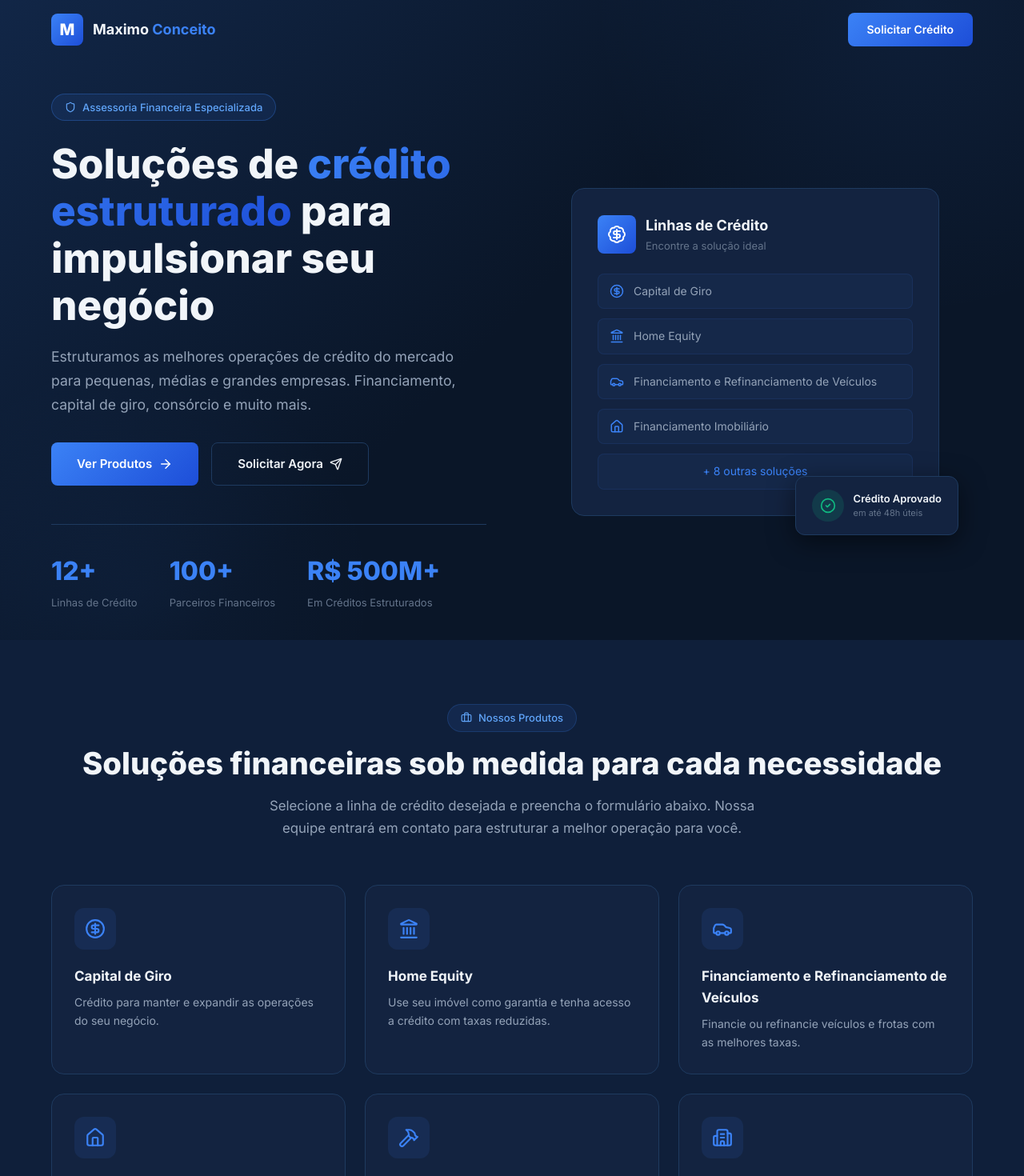
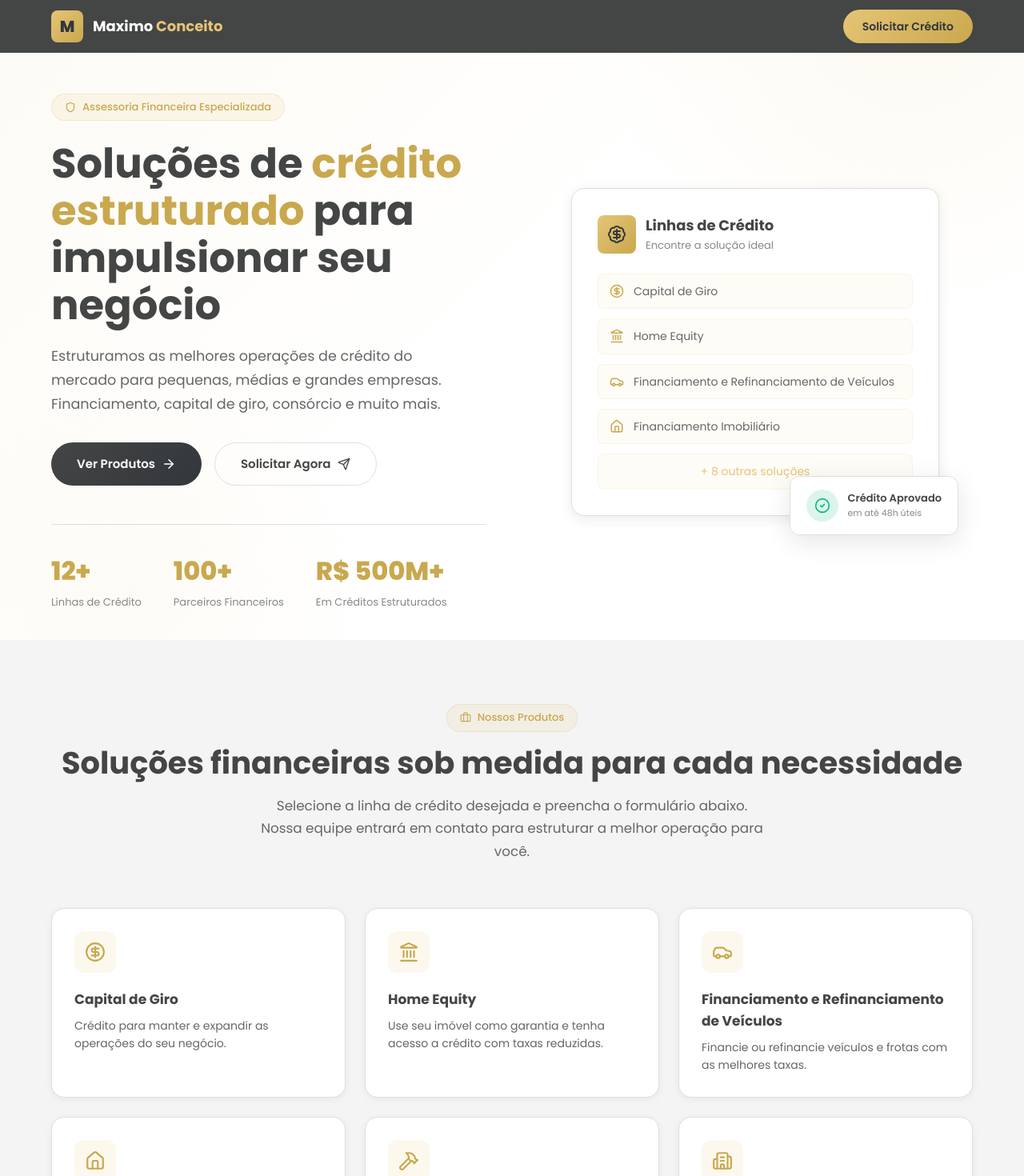
Before and after one commit to clean128/financial-products, a React (Vite) app: page / in a window 1280 px wide. Shown: the top 1470 px of the page at 80% size. Built offline with nearby package versions, Linux system fonts and the light colour scheme.

Commit message:
Refactor styles and update components for improved UI consistency

```diff
--- a/index.html
+++ b/index.html
@@ -8,7 +8,7 @@
     <title>Maximo Conceito | Assessoria Financeira e Crédito Estruturado</title>
     <link rel="preconnect" href="https://fonts.googleapis.com">
     <link rel="preconnect" href="https://fonts.gstatic.com" crossorigin>
-    <link href="https://fonts.googleapis.com/css2?family=Inter:wght@300;400;500;600;700;800;900&display=swap" rel="stylesheet">
+    <link href="https://fonts.googleapis.com/css2?family=Poppins:wght@300;400;500;600;700;800;900&display=swap" rel="stylesheet">
   </head>
   <body>
     <div id="root"></div>
--- a/src/components/QRSection.tsx
+++ b/src/components/QRSection.tsx
@@ -23,7 +23,7 @@ export default function QRSection() {
               value={LANDING_URL}
               size={200}
               bgColor="#ffffff"
-              fgColor="#0A1628"
+              fgColor="#444545"
               level="H"
               includeMargin={false}
             />
--- a/src/styles/global.css
+++ b/src/styles/global.css
@@ -7,28 +7,29 @@
 }
 
 :root {
-  --bg-primary: #0A1628;
-  --bg-secondary: #0F1F3A;
-  --bg-card: #132340;
-  --bg-card-hover: #1A2E52;
-  --accent: #3B82F6;
-  --accent-light: #60A5FA;
-  --accent-dark: #2563EB;
-  --gold: #F59E0B;
-  --gold-light: #FBBF24;
-  --text-primary: #F1F5F9;
-  --text-secondary: #94A3B8;
-  --text-muted: #64748B;
-  --border: #1E3A5F;
+  --bg-primary: #ffffff;
+  --bg-secondary: #f4f4f4;
+  --bg-card: #ffffff;
+  --bg-card-hover: #fafafa;
+  --accent: #e5c576;
+  --accent-light: #f0d590;
+  --accent-dark: #c9a84e;
+  --primary: #444545;
+  --primary-dark: #32373c;
+  --text-primary: #333333;
+  --text-secondary: #666666;
+  --text-muted: #888888;
+  --border: #e0e0e0;
+  --border-light: #eeeeee;
   --success: #10B981;
   --error: #EF4444;
-  --gradient-blue: linear-gradient(135deg, #3B82F6, #1D4ED8);
-  --gradient-dark: linear-gradient(180deg, #0A1628 0%, #0F1F3A 100%);
-  --gradient-hero: linear-gradient(135deg, rgba(59, 130, 246, 0.15) 0%, rgba(10, 22, 40, 0.95) 50%);
-  --shadow-sm: 0 2px 8px rgba(0, 0, 0, 0.3);
-  --shadow-md: 0 4px 16px rgba(0, 0, 0, 0.4);
-  --shadow-lg: 0 8px 32px rgba(0, 0, 0, 0.5);
-  --shadow-glow: 0 0 20px rgba(59, 130, 246, 0.3);
+  --gradient-gold: linear-gradient(135deg, #e5c576, #c9a84e);
+  --gradient-dark: linear-gradient(135deg, #444545, #32373c);
+  --gradient-hero: linear-gradient(135deg, rgba(229, 197, 118, 0.08) 0%, rgba(255, 255, 255, 0.95) 50%);
+  --shadow-sm: 0 2px 8px rgba(0, 0, 0, 0.06);
+  --shadow-md: 0 4px 16px rgba(0, 0, 0, 0.08);
+  --shadow-lg: 0 8px 32px rgba(0, 0, 0, 0.1);
+  --shadow-glow: 0 0 20px rgba(229, 197, 118, 0.25);
   --radius-sm: 8px;
   --radius-md: 12px;
   --radius-lg: 16px;
@@ -41,7 +42,7 @@ html {
 }
 
 body {
-  font-family: 'Inter', -apple-system, BlinkMacSystemFont, 'Segoe UI', Roboto, sans-serif;
+  font-family: 'Poppins', -apple-system, BlinkMacSystemFont, 'Segoe UI', Roboto, sans-serif;
   background-color: var(--bg-primary);
   color: var(--text-primary);
   line-height: 1.6;
@@ -71,21 +72,22 @@ input, select, textarea { font-family: inherit; outline: none; }
   display: inline-flex;
   align-items: center;
   gap: 8px;
-  background: rgba(59, 130, 246, 0.1);
-  border: 1px solid rgba(59, 130, 246, 0.2);
+  background: rgba(229, 197, 118, 0.12);
+  border: 1px solid rgba(229, 197, 118, 0.3);
   padding: 6px 16px;
   border-radius: 100px;
   font-size: 13px;
-  color: var(--accent-light);
+  color: var(--accent-dark);
   font-weight: 500;
   margin-bottom: 16px;
 }
 
 .section-title {
   font-size: clamp(1.75rem, 3vw, 2.5rem);
-  font-weight: 800;
+  font-weight: 700;
   margin-bottom: 16px;
   line-height: 1.2;
+  color: var(--primary);
 }
 
 .section-subtitle {
@@ -97,7 +99,7 @@ input, select, textarea { font-family: inherit; outline: none; }
 }
 
 ::-webkit-scrollbar { width: 8px; }
-::-webkit-scrollbar-track { background: var(--bg-primary); }
-::-webkit-scrollbar-thumb { background: var(--border); border-radius: 4px; }
+::-webkit-scrollbar-track { background: var(--bg-secondary); }
+::-webkit-scrollbar-thumb { background: #ccc; border-radius: 4px; }
 ::-webkit-scrollbar-thumb:hover { background: var(--accent); }
-::selection { background: rgba(59, 130, 246, 0.3); color: var(--text-primary); }
+::selection { background: rgba(229, 197, 118, 0.3); color: var(--text-primary); }
--- a/src/styles/header.css
+++ b/src/styles/header.css
@@ -4,13 +4,13 @@
   left: 0;
   right: 0;
   z-index: 100;
-  padding: 16px 0;
+  padding: 12px 0;
+  background: var(--primary);
   transition: background 0.3s ease, box-shadow 0.3s ease;
 }
 
 .header.scrolled {
-  background: rgba(10, 22, 40, 0.95);
-  backdrop-filter: blur(12px);
+  background: var(--primary-dark);
   box-shadow: var(--shadow-md);
 }
 
@@ -29,20 +29,20 @@
 .logo-icon {
   width: 40px;
   height: 40px;
-  background: var(--gradient-blue);
+  background: var(--gradient-gold);
   border-radius: var(--radius-sm);
   display: flex;
   align-items: center;
   justify-content: center;
   font-weight: 800;
   font-size: 20px;
-  color: white;
+  color: var(--primary-dark);
 }
 
 .logo-text {
   font-size: 18px;
   font-weight: 700;
-  color: var(--text-primary);
+  color: #ffffff;
 }
 
 .logo-text span {
@@ -52,15 +52,15 @@
 .mobile-menu-btn {
   display: none;
   background: transparent;
-  color: var(--text-primary);
+  color: #ffffff;
   padding: 8px;
 }
 
 .header-cta {
-  background: var(--gradient-blue);
-  color: white;
+  background: var(--gradient-gold);
+  color: var(--primary-dark);
   padding: 10px 24px;
-  border-radius: var(--radius-sm);
+  border-radius: 50px;
   font-weight: 600;
   font-size: 14px;
   transition: transform 0.2s, box-shadow 0.2s;
--- a/src/styles/hero.css
+++ b/src/styles/hero.css
@@ -5,6 +5,7 @@
   position: relative;
   overflow: hidden;
   padding-top: 80px;
+  background-color: #fff;
 }
 
 .hero-bg {
@@ -21,7 +22,7 @@
   right: -20%;
   width: 800px;
   height: 800px;
-  background: radial-gradient(circle, rgba(59, 130, 246, 0.08) 0%, transparent 70%);
+  background: radial-gradient(circle, rgba(229, 197, 118, 0.1) 0%, transparent 70%);
   border-radius: 50%;
 }
 
@@ -32,7 +33,7 @@
   left: -10%;
   width: 600px;
   height: 600px;
-  background: radial-gradient(circle, rgba(59, 130, 246, 0.05) 0%, transparent 70%);
+  background: radial-gradient(circle, rgba(229, 197, 118, 0.06) 0%, transparent 70%);
   border-radius: 50%;
 }
 
@@ -49,29 +50,26 @@
   display: inline-flex;
   align-items: center;
   gap: 8px;
-  background: rgba(59, 130, 246, 0.1);
-  border: 1px solid rgba(59, 130, 246, 0.3);
+  background: rgba(229, 197, 118, 0.12);
+  border: 1px solid rgba(229, 197, 118, 0.3);
   padding: 6px 16px;
   border-radius: 100px;
   font-size: 13px;
-  color: var(--accent-light);
+  color: var(--accent-dark);
   font-weight: 500;
   margin-bottom: 24px;
 }
 
 .hero-title {
   font-size: clamp(2rem, 4vw, 3.2rem);
-  font-weight: 800;
+  font-weight: 700;
   line-height: 1.15;
   margin-bottom: 20px;
-  color: var(--text-primary);
+  color: var(--primary);
 }
 
 .hero-title .highlight {
-  background: var(--gradient-blue);
-  -webkit-background-clip: text;
-  -webkit-text-fill-color: transparent;
-  background-clip: text;
+  color: var(--accent-dark);
 }
 
 .hero-subtitle {
@@ -85,28 +83,28 @@
 .hero-buttons { display: flex; gap: 16px; flex-wrap: wrap; }
 
 .btn-primary {
-  background: var(--gradient-blue);
+  background: var(--gradient-dark);
   color: white;
   padding: 14px 32px;
-  border-radius: var(--radius-sm);
+  border-radius: 50px;
   font-weight: 600;
   font-size: 15px;
   display: inline-flex;
   align-items: center;
   gap: 8px;
-  transition: transform 0.2s, box-shadow 0.2s;
+  transition: transform 0.3s ease, opacity 0.3s;
 }
 
 .btn-primary:hover {
   transform: translateY(-2px);
-  box-shadow: var(--shadow-glow);
+  opacity: 0.9;
 }
 
 .btn-secondary {
   background: transparent;
-  color: var(--text-primary);
+  color: var(--primary);
   padding: 14px 32px;
-  border-radius: var(--radius-sm);
+  border-radius: 50px;
   font-weight: 600;
   font-size: 15px;
   border: 1px solid var(--border);
@@ -117,7 +115,7 @@
 }
 
 .btn-secondary:hover {
-  background: rgba(59, 130, 246, 0.1);
+  background: rgba(229, 197, 118, 0.1);
   border-color: var(--accent);
 }
 
@@ -129,7 +127,7 @@
   border-top: 1px solid var(--border);
 }
 
-.hero-stat-number { font-size: 2rem; font-weight: 800; color: var(--accent); }
+.hero-stat-number { font-size: 2rem; font-weight: 800; color: var(--accent-dark); }
 .hero-stat-label { font-size: 13px; color: var(--text-muted); margin-top: 4px; }
 .hero-visual { display: flex; justify-content: center; align-items: center; }
 .hero-card-stack { position: relative; width: 100%; max-width: 460px; }
@@ -139,7 +137,7 @@
   border: 1px solid var(--border);
   border-radius: var(--radius-lg);
   padding: 32px;
-  backdrop-filter: blur(8px);
+  box-shadow: var(--shadow-md);
 }
 
 .hero-card-header { display: flex; align-items: center; gap: 12px; margin-bottom: 24px; }
@@ -147,15 +145,15 @@
 .hero-card-icon {
   width: 48px;
   height: 48px;
-  background: var(--gradient-blue);
+  background: var(--gradient-gold);
   border-radius: var(--radius-sm);
   display: flex;
   align-items: center;
   justify-content: center;
-  color: white;
+  color: var(--primary-dark);
 }
 
-.hero-card-title { font-size: 18px; font-weight: 700; }
+.hero-card-title { font-size: 18px; font-weight: 700; color: var(--primary); }
 .hero-card-subtitle { font-size: 13px; color: var(--text-muted); }
 .hero-card-items { display: flex; flex-direction: column; gap: 12px; }
 
@@ -164,20 +162,20 @@
   align-items: center;
   gap: 12px;
   padding: 10px 14px;
-  background: rgba(59, 130, 246, 0.05);
+  background: rgba(229, 197, 118, 0.06);
   border-radius: var(--radius-sm);
-  border: 1px solid rgba(59, 130, 246, 0.1);
+  border: 1px solid rgba(229, 197, 118, 0.15);
   font-size: 14px;
   color: var(--text-secondary);
   transition: border-color 0.2s, background 0.2s;
 }
 
 .hero-card-item:hover {
-  border-color: rgba(59, 130, 246, 0.3);
-  background: rgba(59, 130, 246, 0.08);
+  border-color: rgba(229, 197, 118, 0.4);
+  background: rgba(229, 197, 118, 0.1);
 }
 
-.hero-card-item svg { color: var(--accent); flex-shrink: 0; }
+.hero-card-item svg { color: var(--accent-dark); flex-shrink: 0; }
 
 .hero-floating-card {
   position: absolute;
@@ -210,5 +208,5 @@
   color: var(--success);
 }
 
-.hero-floating-text { font-size: 13px; font-weight: 600; }
+.hero-floating-text { font-size: 13px; font-weight: 600; color: var(--primary); }
 .hero-floating-sub { font-size: 11px; color: var(--text-muted); }
--- a/src/styles/products.css
+++ b/src/styles/products.css
@@ -15,6 +15,7 @@
   cursor: pointer;
   position: relative;
   overflow: hidden;
+  box-shadow: var(--shadow-sm);
 }
 
 .product-card::before {
@@ -24,7 +25,7 @@
   left: 0;
   right: 0;
   height: 3px;
-  background: var(--gradient-blue);
+  background: var(--gradient-gold);
   opacity: 0;
   transition: opacity 0.3s;
 }
@@ -42,16 +43,16 @@
 .product-icon {
   width: 52px;
   height: 52px;
-  background: rgba(59, 130, 246, 0.1);
+  background: rgba(229, 197, 118, 0.12);
   border-radius: var(--radius-md);
   display: flex;
   align-items: center;
   justify-content: center;
-  color: var(--accent);
+  color: var(--accent-dark);
   margin-bottom: 20px;
 }
 
-.product-name { font-size: 17px; font-weight: 700; margin-bottom: 8px; }
+.product-name { font-size: 17px; font-weight: 700; margin-bottom: 8px; color: var(--primary); }
 .product-desc { font-size: 14px; color: var(--text-secondary); line-height: 1.6; }
 
 .product-selected-badge {
@@ -65,5 +66,5 @@
   display: flex;
   align-items: center;
   justify-content: center;
-  color: white;
+  color: var(--primary-dark);
 }
--- a/src/styles/qr.css
+++ b/src/styles/qr.css
@@ -13,6 +13,7 @@
   padding: 20px;
   border-radius: var(--radius-lg);
   box-shadow: var(--shadow-lg);
+  border: 1px solid var(--border);
 }
 
 .qr-instructions {
```
Also changed, not shown: src/styles/footer.css (+16 -10 lines), src/styles/form.css (+15 -14 lines), src/styles/modal.css (+11 -4 lines).
